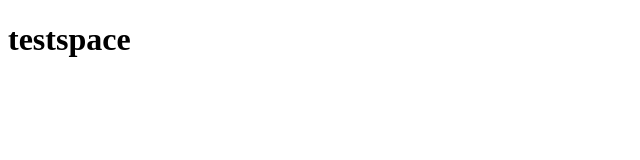
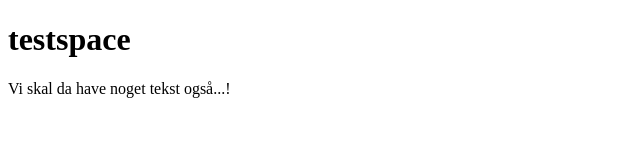
Before and after one commit to mindthemedia/testspace, a plain HTML site: page index.html in a window 1280 px wide. Shown: the whole page, without its empty margins (0-640 px from the left). Drawn offline with Linux system fonts and the light colour scheme.

Commit message:
Text line added

```diff
--- a/index.html
+++ b/index.html
@@ -7,5 +7,7 @@
 	</head>
 	<body>
 		<h1>testspace</h1>
+		<p>Vi skal da have noget tekst også...!</p>
+
 	</body>
 </html>
```
